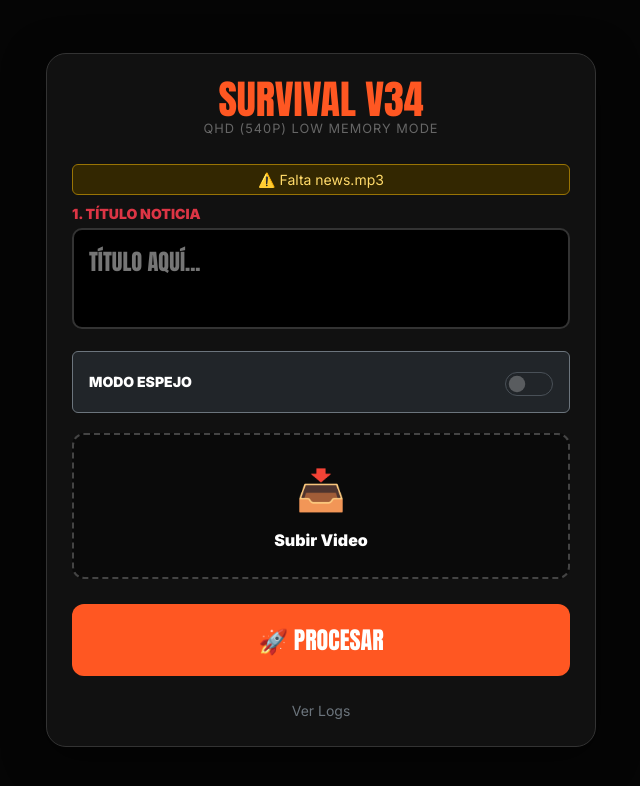
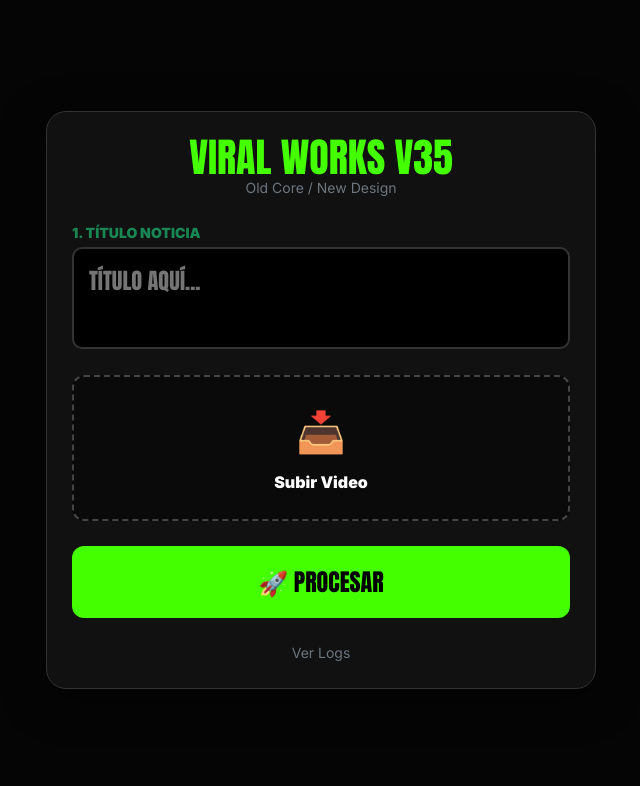
Before and after one commit to fermalhe983-cell/video-tool, a PHP site: page / in a window 1280 px wide. Shown: the top 786 px of the page, without its empty margins (319-959 px from the left). Run offline with PHP 8.4, Linux system fonts and the light colour scheme.

Commit message:
Update index.php

```diff
--- a/index.php
+++ b/index.php
@@ -1,27 +1,26 @@
 <?php
 // ==========================================
-// VIRAL REELS MAKER v34.0 (SURVIVAL MODE - qHD 540p)
-// Estrategia: Resolución qHD (540x960) para consumo mínimo de RAM.
+// VIRAL REELS MAKER v35.0 (DIRECT STREAM - ZERO CRASH)
+// Lógica antigua (Lineal) con Diseño Nuevo.
 // ==========================================
 
-// Configuración de Supervivencia
-@ini_set('upload_max_filesize', '1024M');
-@ini_set('post_max_size', '1024M');
-@ini_set('max_execution_time', 1800);
-@ini_set('memory_limit', '128M'); // Bajamos PHP para dejarle toda la RAM a FFmpeg
+// Configuración básica
+@ini_set('upload_max_filesize', '2048M');
+@ini_set('post_max_size', '2048M');
+@ini_set('max_execution_time', 3600);
+@ini_set('memory_limit', '512M');
 @ini_set('display_errors', 0);
 
-// Directorios
+// Rutas
 $baseDir = __DIR__;
 $uploadDir = $baseDir . '/uploads';
 $processedDir = $baseDir . '/processed';
 $jobsDir = $baseDir . '/jobs';
 $logoPath = $baseDir . '/logo.png';
 $fontPath = $baseDir . '/font.ttf';
-$audioPath = $baseDir . '/news.mp3';
 $logFile = $baseDir . '/ffmpeg_log.txt';
 
-// Carpetas
+// Crear carpetas
 if (!file_exists($uploadDir)) { mkdir($uploadDir, 0777, true); chmod($uploadDir, 0777); }
 if (!file_exists($processedDir)) { mkdir($processedDir, 0777, true); chmod($processedDir, 0777); }
 if (!file_exists($jobsDir)) { mkdir($jobsDir, 0777, true); chmod($jobsDir, 0777); }
@@ -35,7 +34,7 @@ foreach ([$uploadDir, $processedDir, $jobsDir] as $dir) {
 
 $action = $_GET['action'] ?? '';
 
-// ---> LOGS
+// ---> VER LOGS
 if ($action === 'viewlog') {
     header('Content-Type: text/plain');
     echo file_exists($logFile) ? file_get_contents($logFile) : "Log vacío.";
@@ -49,7 +48,7 @@ if ($action === 'download' && isset($_GET['file'])) {
     if (file_exists($filePath)) {
         if (ob_get_level()) ob_end_clean();
         header('Content-Type: video/mp4');
-        header('Content-Disposition: attachment; filename="VIRAL_qHD_'.date('Hi').'.mp4"');
+        header('Content-Disposition: attachment; filename="VIRAL_FINAL_'.date('Hi').'.mp4"');
         header('Content-Length: ' . filesize($filePath));
         readfile($filePath);
         exit;
@@ -61,26 +60,22 @@ if ($action === 'upload' && $_SERVER['REQUEST_METHOD'] === 'POST') {
     header('Content-Type: application/json');
 
     if (!isset($_FILES['videoFile']) || $_FILES['videoFile']['error'] !== UPLOAD_ERR_OK) {
-        echo json_encode(['status' => 'error', 'message' => 'Error subida PHP.']); exit;
+        echo json_encode(['status' => 'error', 'message' => 'Error subida.']); exit;
     }
 
-    $jobId = uniqid('v34_');
+    $jobId = uniqid('v35_');
     $ext = pathinfo($_FILES['videoFile']['name'], PATHINFO_EXTENSION);
     $inputFile = "$uploadDir/{$jobId}_in.$ext";
     $outputFileName = "{$jobId}_viral.mp4";
     $outputFile = "$processedDir/$outputFileName";
     $jobFile = "$jobsDir/$jobId.json";
 
-    if (!move_uploaded_file($_FILES['videoFile']['tmp_name'], $inputFile)) {
-        echo json_encode(['status' => 'error', 'message' => 'Error disco.']); exit;
-    }
+    move_uploaded_file($_FILES['videoFile']['tmp_name'], $inputFile);
     chmod($inputFile, 0777);
 
-    // Configuración
+    // Config
     $useLogo = file_exists($logoPath);
     $useFont = file_exists($fontPath);
-    $useAudio = file_exists($audioPath);
-    $useMirror = isset($_POST['mirrorMode']) && $_POST['mirrorMode'] === 'true';
 
     // Texto
     $rawTitle = preg_replace('/[^a-zA-Z0-9 áéíóúÁÉÍÓÚñÑ!?]/u', '', $_POST['videoTitle'] ?? '');
@@ -90,58 +85,53 @@ if ($action === 'upload' && $_SERVER['REQUEST_METHOD'] === 'POST') {
     if (count($lines) > 3) { $lines = array_slice($lines, 0, 3); $lines[2] .= ".."; }
     $count = count($lines);
 
-    // Ajustes para qHD (540x960) - Todo a la mitad de tamaño
-    if ($count == 1) { $barH = 120; $fSize = 55; $yPos = [70]; }
-    elseif ($count == 2) { $barH = 180; $fSize = 48; $yPos = [55, 115]; }
-    else { $barH = 220; $fSize = 40; $yPos = [45, 100, 155]; }
+    // Ajustes
+    if ($count == 1) { $barH = 180; $fSize = 85; $yPos = [100]; }
+    elseif ($count == 2) { $barH = 280; $fSize = 75; $yPos = [80, 170]; }
+    else { $barH = 380; $fSize = 65; $yPos = [70, 150, 230]; }
 
-    // --- COMANDO qHD (ULTRA LIGHT) ---
+    // --- COMANDO LINEAL (EL DE ANTES) ---
+    // Sin overlay complex, sin stream loops raros. Solo filtros directos.
+
     $inputs = "-i " . escapeshellarg($inputFile);
     if ($useLogo) $inputs .= " -i " . escapeshellarg($logoPath);
-    if ($useAudio) $inputs .= " -stream_loop -1 -i " . escapeshellarg($audioPath);
 
-    $mirrorCmd = $useMirror ? ",hflip" : "";
     $filter = "";
 
-    // 1. ESCALADO A 540x960 (La resolución más ligera aceptable)
-    $filter .= "[0:v]scale=540:960:force_original_aspect_ratio=decrease,pad=540:960:(ow-iw)/2:(oh-ih)/2:color=black,setsar=1{$mirrorCmd}[base];";
-    $lastStream = "[base]";
+    // 1. ESCALADO SEGURO
+    // Reducimos a ancho 720p para asegurar rendimiento.
+    // scale=720:-2 mantiene la proporción y asegura que el alto sea par (evita errores).
+    $filter .= "[0:v]scale=720:-2[vscaled];";
+    $lastStream = "[vscaled]";
 
-    // 2. BARRA NEGRA (Posición ajustada a 540p)
-    $filter .= "{$lastStream}drawbox=x=0:y=30:w=iw:h={$barH}:color=black@0.9:t=fill";
+    // 2. DIBUJAR CAJA Y TEXTO (Directo sobre el video escalado)
+    $filter .= "{$lastStream}drawbox=x=0:y=40:w=iw:h={$barH}:color=black@0.9:t=fill";
 
     if ($useFont && !empty($lines)) {
         $fontSafe = str_replace('\\', '/', realpath($fontPath));
-        $xPos = $useLogo ? "(w-text_w)/2+40" : "(w-text_w)/2";
+        // Posición X: (w-text_w)/2 es el centro matemático
         foreach ($lines as $i => $line) {
             $y = $yPos[$i];
-            $filter .= ",drawtext=fontfile='$fontSafe':text='$line':fontcolor=#FFD700:fontsize={$fSize}:borderw=2:bordercolor=black:shadowx=1:shadowy=1:x={$xPos}:y={$y}";
+            $filter .= ",drawtext=fontfile='$fontSafe':text='$line':fontcolor=#FFD700:fontsize={$fSize}:borderw=4:bordercolor=black:shadowx=2:shadowy=2:x=(w-text_w)/2:y={$y}";
         }
     }
-    $filter .= "[v_text];";
-    $lastStream = "[v_text]";
+    $filter .= "[vtext];";
+    $lastStream = "[vtext]";
 
-    // 3. LOGO (Re-escalado a 540p)
+    // 3. LOGO (Simple Overlay al final)
     if ($useLogo) {
-        $logoY = 30 + ($barH/2) - 35; // Centrado
-        $filter .= "[1:v]scale=-1:70[logo_s];"; // Logo pequeño
-        $filter .= "{$lastStream}[logo_s]overlay=15:{$logoY}[v_final_out];";
-        $lastStream = "[v_final_out]";
+        $logoY = 40 + ($barH/2) - 50;
+        $filter .= "[1:v]scale=-1:100[logo_s];";
+        $filter .= "{$lastStream}[logo_s]overlay=20:{$logoY}[vfinal]";
+        $lastStream = "[vfinal]";
     } else {
-        $filter .= "{$lastStream}copy[v_final_out];";
+        $filter .= "{$lastStream}copy[vfinal]";
     }
 
-    // 4. AUDIO
-    if ($useAudio) {
-        $mIdx = $useLogo ? "2" : "1";
-        $filter .= "[{$mIdx}:a]volume=0.12[bgmusic];[0:a]volume=1.0[voice];[voice][bgmusic]amix=inputs=2:duration=first:dropout_transition=2[a_final_out]";
-    } else {
-        $filter .= "[0:a]atempo=1.0[a_final_out]";
-    }
-
-    // EJECUCIÓN (THREADS=1 + 540p)
-    // Usamos el preset 'veryfast' en lugar de 'ultrafast' para compensar la baja resolución con un poco mejor compresión
-    $cmd = "nice -n 15 ffmpeg -y $inputs -filter_complex \"$filter\" -map \"$lastStream\" -map \"[a_final_out]\" -c:v libx264 -preset veryfast -threads 1 -crf 28 -r 30 -c:a aac -ar 44100 -ac 2 -b:a 96k -movflags +faststart " . escapeshellarg($outputFile) . " >> $logFile 2>&1 &";
+    // EJECUCIÓN LINEAL
+    // -threads 1: Vital para VPS pequeños
+    // -preset ultrafast: Vital para velocidad
+    $cmd = "nice -n 15 ffmpeg -y $inputs -filter_complex \"$filter\" -map \"$lastStream\" -map 0:a? -c:v libx264 -preset ultrafast -threads 1 -crf 28 -pix_fmt yuv420p -c:a aac -b:a 128k -movflags +faststart " . escapeshellarg($outputFile) . " >> $logFile 2>&1 &";
 
     file_put_contents($logFile, "\n--- JOB $jobId ---\nCMD: $cmd\n", FILE_APPEND);
     exec($cmd);
@@ -160,11 +150,11 @@ if ($action === 'status') {
         $data = json_decode(file_get_contents($jFile), true);
         $fullPath = "$processedDir/" . $data['file'];
 
-        if (file_exists($fullPath) && filesize($fullPath) > 51200) {
+        if (file_exists($fullPath) && filesize($fullPath) > 10240) {
             chmod($fullPath, 0777);
             echo json_encode(['status' => 'finished', 'file' => $data['file']]);
         } else {
-            if (time() - $data['start'] > 1200) echo json_encode(['status' => 'error', 'message' => 'Timeout']);
+            if (time() - $data['start'] > 600) echo json_encode(['status' => 'error', 'message' => 'Timeout']);
             else echo json_encode(['status' => 'processing']);
         }
     } else { echo json_encode(['status' => 'error']); }
@@ -177,48 +167,36 @@ if ($action === 'status') {
 <head>
     <meta charset="UTF-8">
     <meta name="viewport" content="width=device-width, initial-scale=1.0, maximum-scale=1.0, user-scalable=no">
-    <title>Viral Survival v34</title>
+    <title>Viral Works v35</title>
     <link href="https://cdn.jsdelivr.net/npm/bootstrap@5.3.0/dist/css/bootstrap.min.css" rel="stylesheet">
     <link href="https://fonts.googleapis.com/css2?family=Anton&family=Inter:wght@400;900&display=swap" rel="stylesheet">
     <style>
         body { background-color: #050505; font-family: 'Inter', sans-serif; color: white; min-height: 100vh; display: flex; align-items: center; justify-content: center; padding: 15px; }
         .main-card { background: #111; width: 100%; max-width: 550px; border: 1px solid #333; border-radius: 20px; padding: 25px; box-shadow: 0 10px 40px rgba(0,0,0,0.5); }
-        .header-title { font-family: 'Anton', sans-serif; text-align: center; color: #ff5722; font-size: 2.5rem; text-transform: uppercase; margin: 0; line-height: 1; }
-        .header-sub { text-align: center; color: #666; font-size: 0.8rem; letter-spacing: 1px; text-transform: uppercase; margin-bottom: 25px; }
-
+        .header-title { font-family: 'Anton', sans-serif; text-align: center; color: #44ff00; font-size: 2.5rem; text-transform: uppercase; margin: 0; line-height: 1; }
         .viral-input { background: #000; border: 2px solid #333; color: white; font-family: 'Anton'; font-size: 1.4rem; text-transform: uppercase; padding: 15px; width: 100%; border-radius: 10px; resize: none; }
-        .viral-input:focus { outline: none; border-color: #ff5722; }
-
         .upload-area { border: 2px dashed #444; border-radius: 12px; padding: 25px; text-align: center; margin-top: 20px; cursor: pointer; transition: 0.2s; background: #0a0a0a; }
-        .btn-viral { background: #ff5722; color: white; border: none; width: 100%; padding: 18px; font-family: 'Anton'; font-size: 1.5rem; text-transform: uppercase; border-radius: 12px; margin-top: 25px; cursor: pointer; }
+        .btn-viral { background: #44ff00; color: #000; border: none; width: 100%; padding: 18px; font-family: 'Anton'; font-size: 1.5rem; text-transform: uppercase; border-radius: 12px; margin-top: 25px; cursor: pointer; }
         .video-box { background: #000; border: 2px solid #333; border-radius: 15px; overflow: hidden; width: 100%; aspect-ratio: 9/16; margin-bottom: 20px; position: relative; }
         video { width: 100%; height: 100%; object-fit: cover; }
         .hidden { display: none !important; }
         .progress { height: 5px; background: #333; margin-top: 20px; border-radius: 5px; }
-        .progress-bar { background: #ff5722; width: 0%; transition: width 0.3s; }
-
-        .form-check-input:checked { background-color: #ff5722; border-color: #ff5722; }
+        .progress-bar { background: #44ff00; width: 0%; transition: width 0.3s; }
     </style>
 </head>
 <body>
 
 <div class="main-card">
-    <h1 class="header-title">SURVIVAL v34</h1>
-    <p class="header-sub">qHD (540p) Low Memory Mode</p>
+    <h1 class="header-title">VIRAL WORKS v35</h1>
+    <p class="text-center text-secondary small mb-4">Old Core / New Design</p>
 
     <?php if(!file_exists($fontPath)) echo '<div class="alert alert-danger p-1 text-center small mb-2">⚠️ Falta font.ttf</div>'; ?>
-    <?php if(!file_exists($audioPath)) echo '<div class="alert alert-warning p-1 text-center small mb-2">⚠️ Falta news.mp3</div>'; ?>
 
     <div id="uiInput">
         <form id="vForm">
             <div class="mb-3">
-                <label class="fw-bold text-danger small mb-1 d-block">1. TÍTULO NOTICIA</label>
+                <label class="fw-bold text-success small mb-1 d-block">1. TÍTULO NOTICIA</label>
                 <textarea name="videoTitle" id="tIn" class="viral-input" rows="2" placeholder="TÍTULO AQUÍ..." required></textarea>
-            </div>
-
-            <div class="form-check form-switch mb-3 p-3 border border-secondary rounded bg-dark d-flex align-items-center justify-content-between">
-                <label class="form-check-label text-white small" for="mirrorCheck"><strong>MODO ESPEJO</strong></label>
-                <input class="form-check-input" type="checkbox" id="mirrorCheck" style="width: 3em; height: 1.5em;">
             </div>
 
             <div class="upload-area" onclick="document.getElementById('fIn').click()">
@@ -232,8 +210,8 @@ if ($action === 'status') {
     </div>
 
     <div id="uiProcess" class="hidden text-center py-5">
-        <div class="spinner-border text-danger mb-3" style="width: 3rem; height: 3rem;"></div>
-        <h3 class="fw-bold animate-pulse">PROCESANDO...</h3>
+        <div class="spinner-border text-success mb-3" style="width: 3rem; height: 3rem;"></div>
+        <h3 class="fw-bold animate-pulse">RENDERIZANDO...</h3>
         <p class="text-muted small" id="statusText">Subiendo...</p>
         <div class="progress"><div id="pBar" class="progress-bar"></div></div>
     </div>
@@ -269,8 +247,6 @@ document.getElementById('vForm').addEventListener('submit', function(e) {
     document.getElementById('uiProcess').classList.remove('hidden');
 
     const formData = new FormData(this);
-    formData.append('mirrorMode', document.getElementById('mirrorCheck').checked);
-
     const xhr = new XMLHttpRequest();
     xhr.upload.addEventListener("progress", function(evt) {
         if (evt.lengthComputable) {
@@ -285,7 +261,7 @@ document.getElementById('vForm').addEventListener('submit', function(e) {
             try {
                 const res = JSON.parse(xhr.responseText);
                 if(res.status === 'success') {
-                    document.getElementById('statusText').innerText = "Renderizando (Survival Mode)...";
+                    document.getElementById('statusText').innerText = "Renderizando (Simple)...";
                     track(res.jobId);
                 } else { alert(res.message); location.reload(); }
             } catch(e) { alert("Error respuesta"); location.reload(); }
@@ -297,7 +273,7 @@ document.getElementById('vForm').addEventListener('submit', function(e) {
 function track(id) {
     let progress = 40;
     const pBar = document.getElementById('pBar');
-    const fakeProgress = setInterval(() => { if(progress < 95) { progress += 0.2; pBar.style.width = progress + '%'; } }, 1000);
+    const fakeProgress = setInterval(() => { if(progress < 95) { progress += 0.5; pBar.style.width = progress + '%'; } }, 1000);
 
     let attempts = 0;
     const checker = setInterval(async () => {
```
